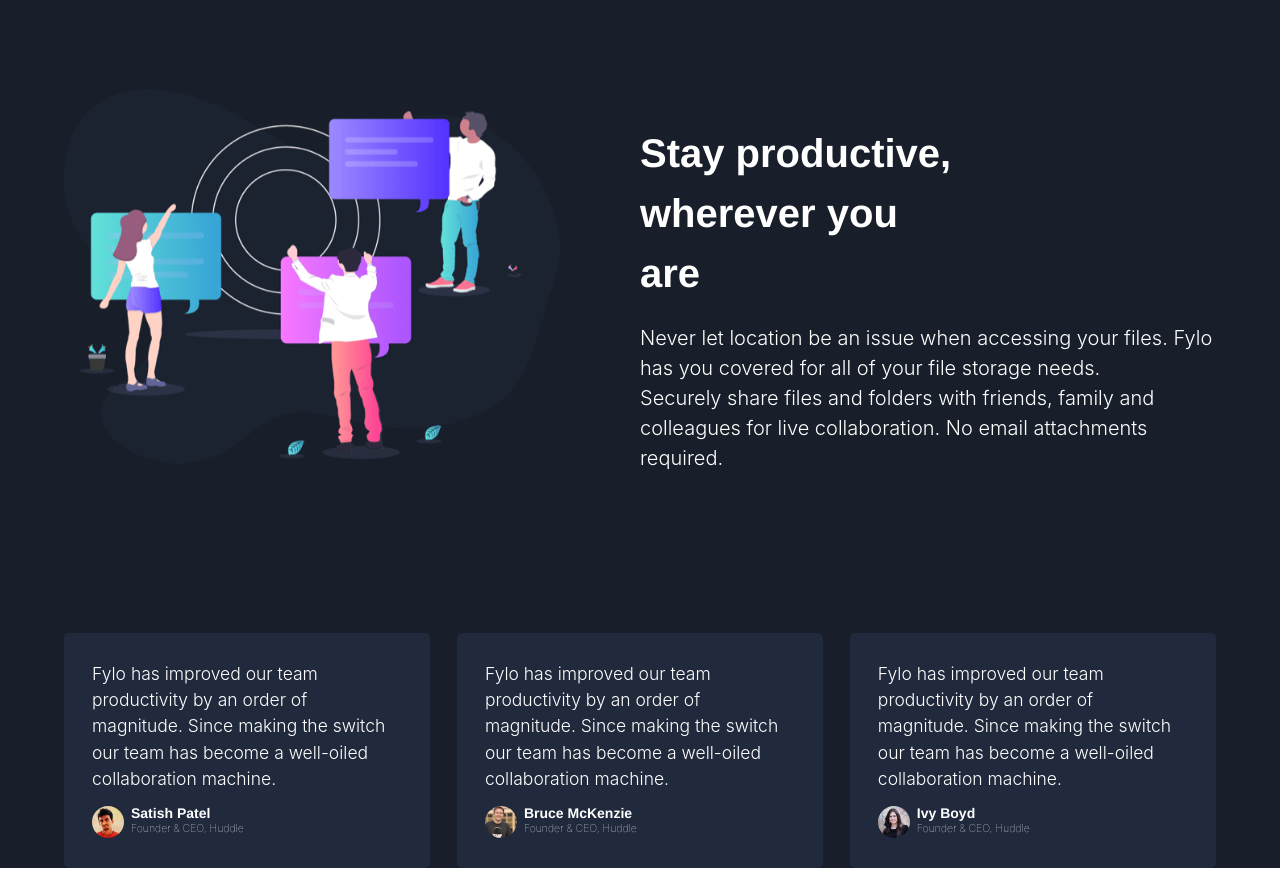
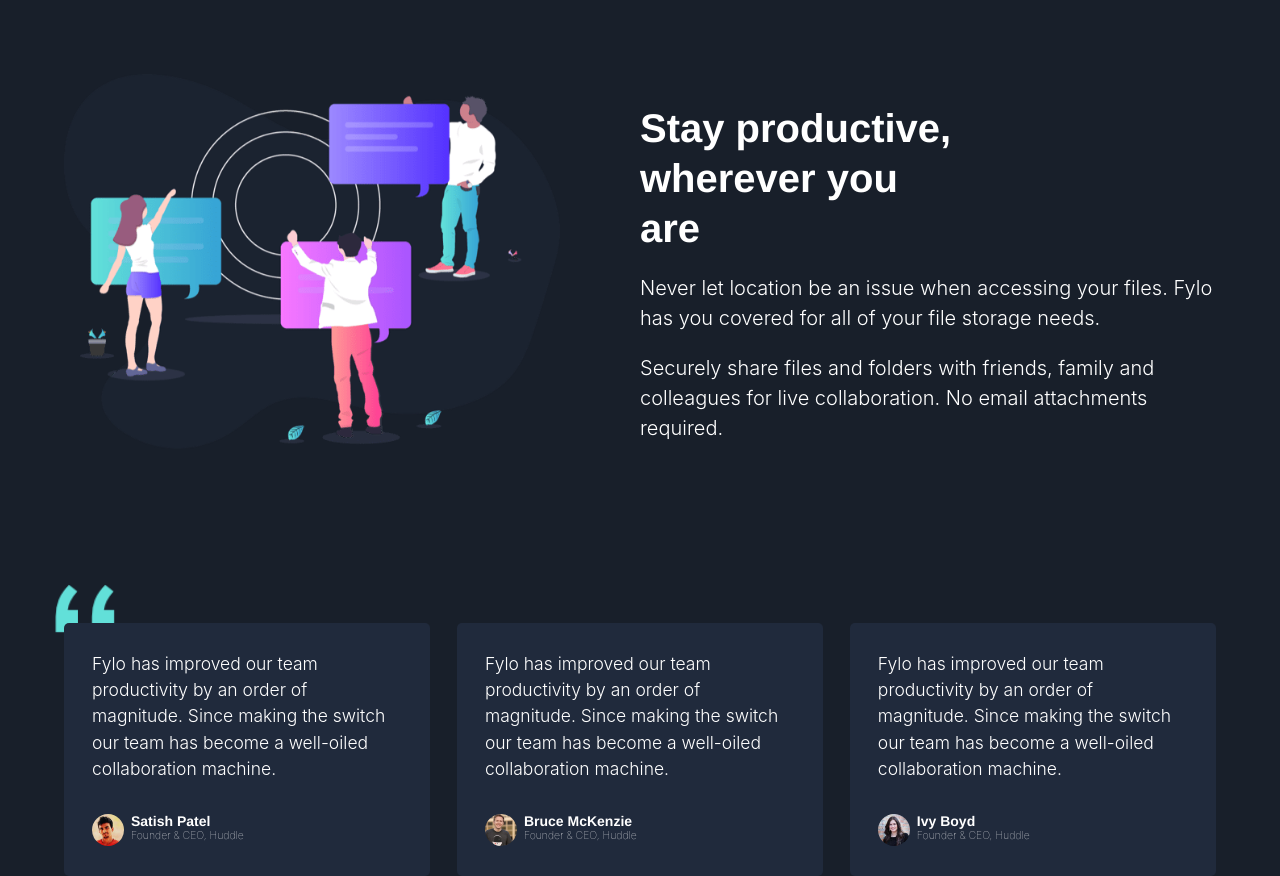
Before and after one commit to Moniet/layouts, a React (Create React App) app in the folder fylo-dark-landing-page/: page / in a window 1280 px wide. Shown: the part 1704-2580 px from the top of the page. Built offline with nearby package versions, Linux system fonts and the light colour scheme.

Commit message:
created base design for Signup form

```diff
--- a/fylo-dark-landing-page/src/components/H1.js
+++ b/fylo-dark-landing-page/src/components/H1.js
@@ -4,7 +4,7 @@
 const H1 = styled.h1`
     font-size: 2.5em;
     font-weight: 700;
-    line-height: 1.5;
+    line-height: 1.25;
     margin: 1em 0 0.5em 0;
     color: white;
 `
--- a/fylo-dark-landing-page/src/components/Insight.js
+++ b/fylo-dark-landing-page/src/components/Insight.js
@@ -7,21 +7,17 @@
 const Container = styled.div`
     width: 90%;
 `
-
 const IMG = styled.img`
     width: 100%;
 `
-
 const Info = styled.div`
     ${'' /* display: flex;
     flex-direction: column; */}
     width: 50%;
 `
-
 const InfoHeader = styled.div`
     width: 55%;
 `
-
 const Art = styled.div`
     width: 50%;
     padding-right: 10vh;
@@ -37,7 +33,7 @@
                 <InfoHeader>
                     <H1>Stay productive, wherever you are</H1>
                 </InfoHeader>
-                <Para> Never let location be an issue when accessing your files. Fylo has you covered for all of your file storage needs.</Para>
+                <Para>Never let location be an issue when accessing your files. Fylo has you covered for all of your file storage needs.</Para>
                 <Para>Securely share files and folders with friends, family and colleagues for live collaboration. No email attachments required. </Para>
             </Info>
         </Grid>
--- a/fylo-dark-landing-page/src/components/Para.js
+++ b/fylo-dark-landing-page/src/components/Para.js
@@ -6,7 +6,7 @@
     font-weight: 300;
     line-height: 1.5;
     color: white;
-    ${'' /* margin: 0 auto 2em auto; */}
+    margin-bottom: 1em;
 `
 
 export default ({ children }) =>
--- a/fylo-dark-landing-page/src/components/Testimonials.js
+++ b/fylo-dark-landing-page/src/components/Testimonials.js
@@ -3,11 +3,28 @@
 import { colors } from '../utils/theme'
 import Grid from './Grid'
 import Para from './Para'
+import quotes from '../images/bg-quotes.png'
 
 const Container = styled.div`
+    position: relative;
     width: 90%;
     margin-top: 20vh;
     font-size: 14px;
+
+    &:before {
+        content: '';
+        display: block;
+        position: absolute;
+        width: 60px;
+        height: 60px;
+        background-image: url(${require('../images/bg-quotes.png')});
+        background-size: 100%;
+        background-repeat: no-repeat;
+        top: 0;
+        left: 0;
+        transform: translate(-15%, -65%);
+        z-index: 0;
+    }
 `
 
 const Card = styled.div`
@@ -18,6 +35,7 @@
     background: ${colors.bgCard};
     width: calc(33% - 1em);
     ${'' /* box-shadow: 5px 5px rgba(255,255,255,0.1); */}
+    z-index: 10;
 `
 
 const Profile = styled.div`
```
Also changed, not shown: fylo-dark-landing-page/src/components/SignUp.js (+17 -1 lines).
